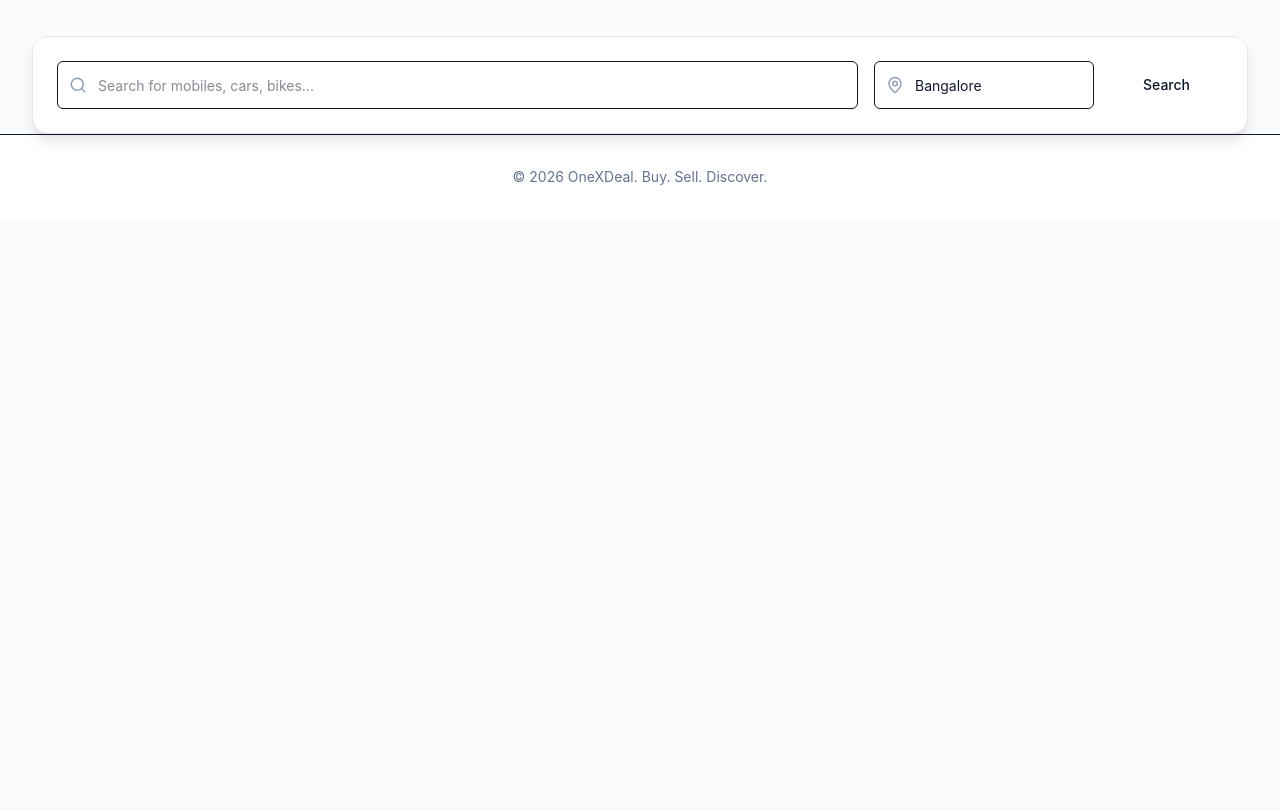
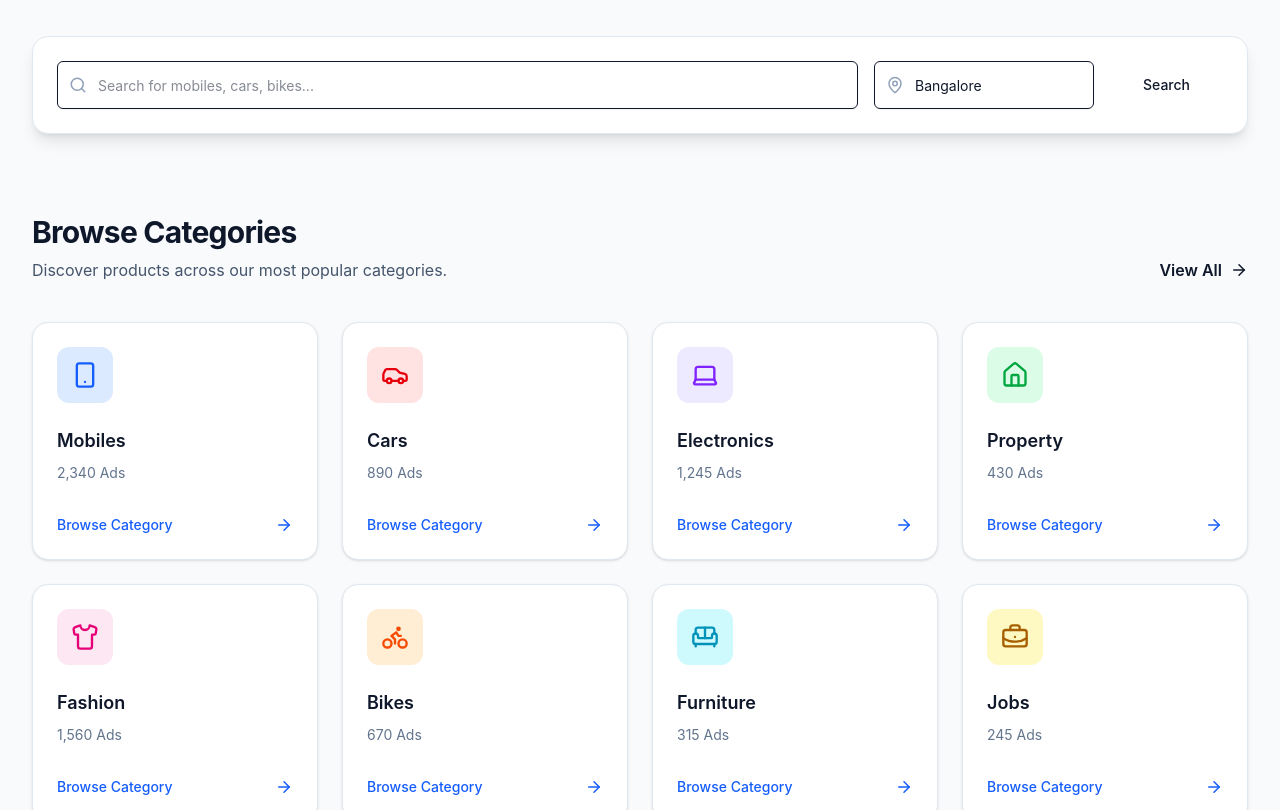
Before and after one commit to Karthikvmr/onexdeal-mvp, a React (Vite) app: page / in a window 1280 px wide. Shown: the part 2160-2970 px from the top of the page. Before the commit the page ends 2379 px from the top, so only its background shows below. Built offline with nearby package versions, Linux system fonts and the light colour scheme.

Commit message:
feat(home): add categories section

```diff
--- a/src/features/home/components/CategoriesSection.tsx
+++ b/src/features/home/components/CategoriesSection.tsx
@@ -0,0 +1,32 @@
+import Container from "@/components/common/Container";
+
+import CategoryCard from "./CategoryCard";
+import SectionHeader from "./SectionHeader";
+
+import { CATEGORIES } from "../constants/categories";
+
+const CategoriesSection = () => {
+  return (
+    <section className="py-20">
+      <Container>
+        <SectionHeader
+          title="Browse Categories"
+          description="Discover products across our most popular categories."
+          actionLabel="View All"
+          actionHref="/categories"
+        />
+
+        <div className="grid gap-6 sm:grid-cols-2 lg:grid-cols-4">
+          {CATEGORIES.map((category) => (
+            <CategoryCard
+              key={category.id}
+              category={category}
+            />
+          ))}
+        </div>
+      </Container>
+    </section>
+  );
+};
+
+export default CategoriesSection;
--- a/src/features/home/pages/HomePage.tsx
+++ b/src/features/home/pages/HomePage.tsx
@@ -1,11 +1,13 @@
-import Hero from "../components/hero";
+import Hero from "../components/Hero";
 import QuickSearch from "../components/QuickSearch";
+import CategoriesSection from "../components/CategoriesSection";
 
 const HomePage = () => {
   return (
     <>
       <Hero />
       <QuickSearch />
+      <CategoriesSection />
     </>
   );
 };
```
